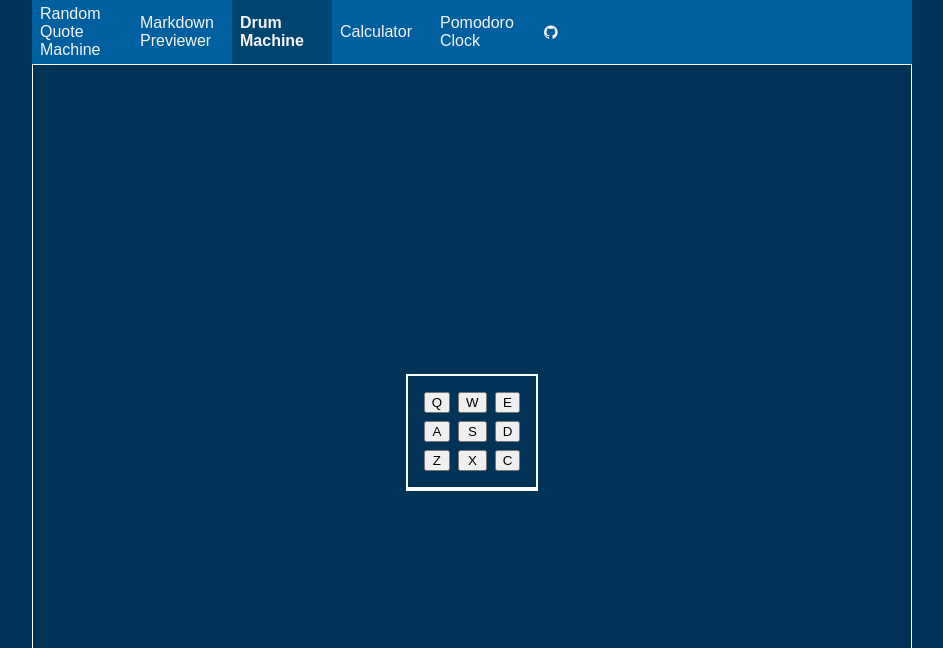
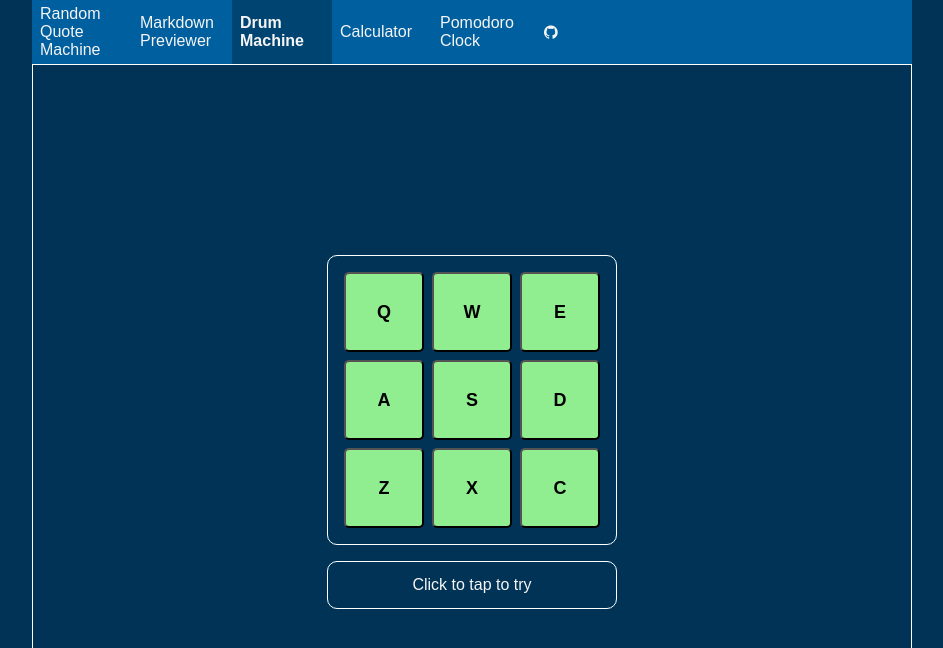
Before and after one commit to jbockerstette/react-freecodecamp-projects, a React (Create React App) app: page /drum-machine in a window 1280 px wide. Shown: the top 648 px of the page, without its empty margins (168-1111 px from the left). Built offline with nearby package versions, Linux system fonts and the light colour scheme; the HTML template or start-up script is replaced by a standard one.

Commit message:
Everything is working.

```diff
--- a/src/DrumMachine.css
+++ b/src/DrumMachine.css
@@ -1,4 +1,4 @@
-.grid {
+.dm-grid {
   display: grid;
   border: 1px solid white;
   grid-template-columns: 1fr auto 1fr;
@@ -6,30 +6,42 @@
   height: 100%;
 }
 
-.grid #drum-machine {
-  border: 1px solid white;
+.dm-grid #drum-machine {
+  display: grid;
   grid-column: 2;
   grid-row: 2;
   justify-self: stretch;
   align-self: stretch;
+  grid-gap: 1rem;
 }
 
-.grid #drums {
+.dm-grid #drums {
   display: grid;
   grid-template-columns: repeat(3, auto);
   grid-template-rows: repeat(3, auto);
-  border: 1px solid white;
   grid-gap: 0.5rem;
   padding: 1rem;
+  border: 1px solid white;
+  border-radius: 10px;
   justify-self: stretch;
   align-self: stretch;
 }
 
-.grid #display {
+.dm-grid #display {
+  display: grid;
   border: 1px solid white;
   justify-self: stretch;
   align-self: stretch;
+  justify-content: center;
+  align-content: center;
+  border-radius: 10px;
+  height: 3rem;
 }
 
 .drum-pad {
+  background: lightgreen;
+  height: 5rem;
+  width: 5rem;
+  font-size: large;
+  border-radius: 5px;
 }
--- a/src/DrumMachine.js
+++ b/src/DrumMachine.js
@@ -58,12 +58,15 @@ const drumPads = [
     url: 'https://s3.amazonaws.com/freecodecamp/drums/Cev_H2.mp3'
   }
 ];
-const Grid = props => <div className="grid">{props.children}</div>;
-const Display = props => (
-  <div id="display" className="display">
-    {props.children}
-  </div>
-);
+const Grid = props => <div className="dm-grid">{props.children}</div>;
+const Display = props => {
+  const text = props.children || 'Click to tap to try';
+  return (
+    <div id="display" className="display">
+      {text}
+    </div>
+  );
+};
 const Drums = props => (
   <div id="drums" className="drums">
     {props.children}
--- a/src/DrumPad.js
+++ b/src/DrumPad.js
@@ -27,7 +27,7 @@ class DrumPad extends Component {
     setKeyPressCB(this.handleKeyPress);
     return (
       <button className="drum-pad" onClick={this.handleClick} id={desc}>
-        {title}
+        <strong>{title}</strong>
         <audio className="clip" id={title} src={audioSrc} ref={this.audioRef}>
           <track kind="captions" />
         </audio>
--- a/src/MarkDownPreviewer.css
+++ b/src/MarkDownPreviewer.css
@@ -1,4 +1,4 @@
-.grid {
+.md-grid {
   display: grid;
   grid-template-columns: repeat(auto-fit, minmax(500px, 1fr));
   grid-template-rows: 1fr;
@@ -6,39 +6,39 @@
   height: 100%;
 }
 
-.grid #editor {
+.md-grid #editor {
   justify-self: stretch;
   align-self: stretch;
 }
 
-.grid textarea {
+.md-grid textarea {
   resize: none;
 }
 
-.grid #preview {
+.md-grid #preview {
   justify-self: stretch;
   align-self: stretch;
 }
 
-.grid #preview table {
+.md-grid #preview table {
   border-collapse: collapse;
 }
 
-.grid #preview td,
+.md-grid #preview td,
 th {
   border: 2px solid white;
   padding-left: 5px;
   padding-right: 5px;
 }
 
-.grid #preview blockquote {
+.md-grid #preview blockquote {
   border-left: 3px solid #224b4b;
   color: #6df3f3;
   padding-left: 5px;
   margin-left: 25px;
 }
 
-.grid #preview code {
+.md-grid #preview code {
   background: white;
   color: black;
   padding: 1px 4px 2px 4px;
@@ -46,7 +46,7 @@ th {
   font-weight: bold;
 }
 
-.grid #preview pre {
+.md-grid #preview pre {
   background: white;
   padding: 5px 0 5px 5px;
 }
```
Also changed, not shown: src/MarkDownPreviewer.js (+1 -1 lines).
